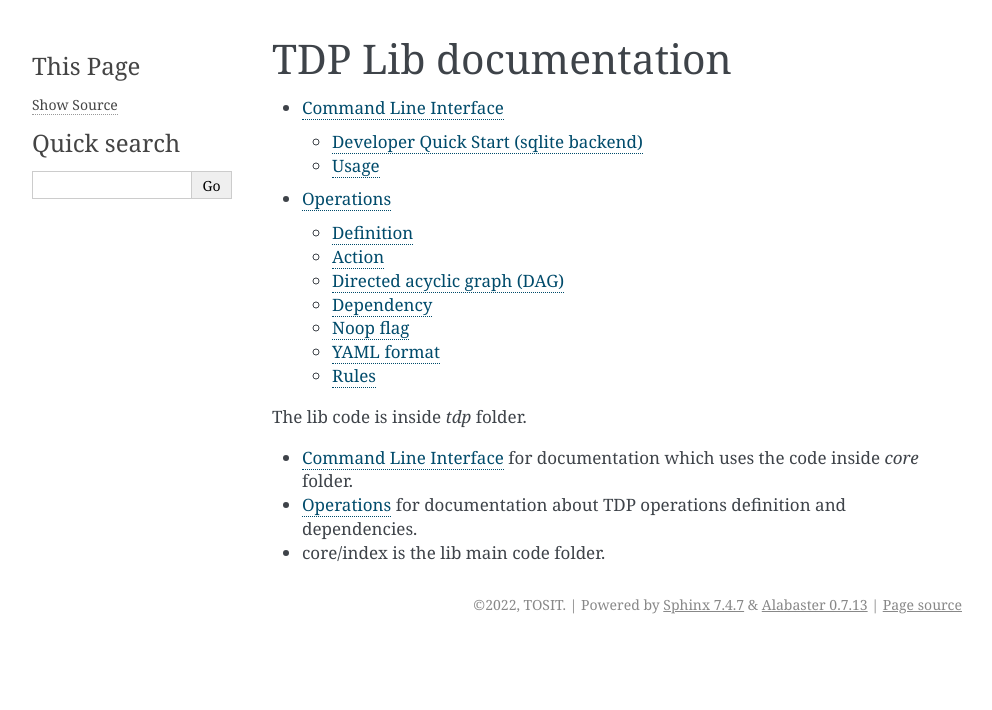
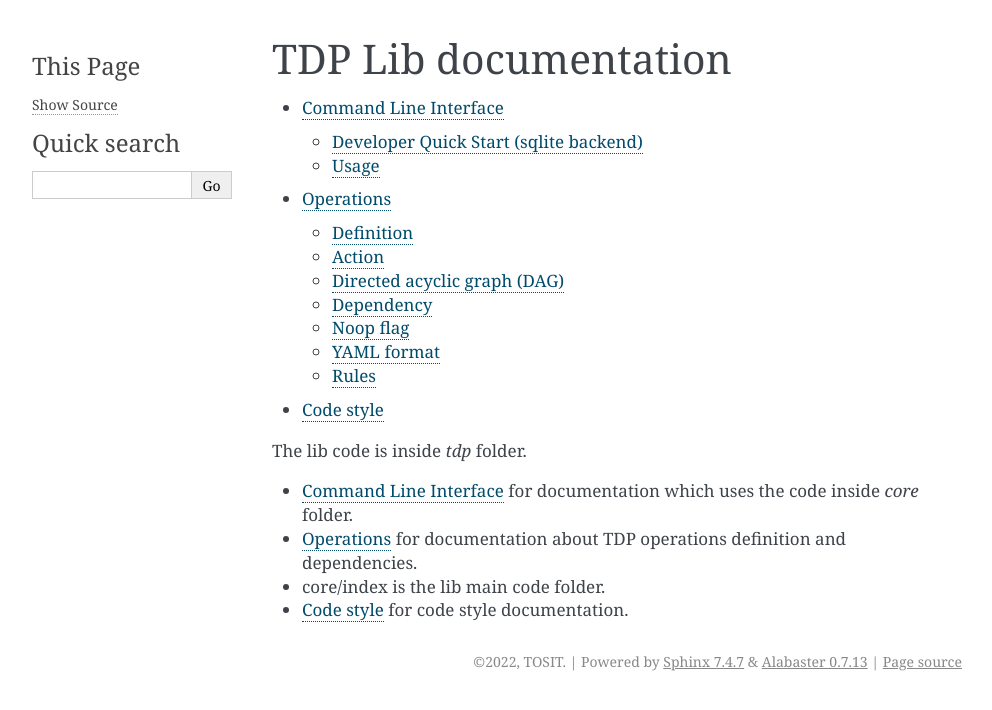
Before and after one commit to TOSIT-IO/tdp-lib, a Sphinx documentation site: the page built from docs/developer/index.rst, in a window 1280 px wide. Shown: the top 710 px of the page, without its empty margins (148-1140 px from the left). Built offline with Sphinx 7.4.7, drawn with Linux system fonts in a browser that asks for light colours; pages that are not in the unit, such as notebooks, are missing from menus.

Commit message:
docs: add style guide

```diff
--- /dev/null
+++ b/docs/developer/code_style.rst
@@ -0,0 +1,6 @@
+Code style
+==========
+
+Tdp-lib follows the `Google Python Style Guide <https://google.github.io/styleguide/pyguide.html>`_.
+
+`Black <https://pypi.org/project/black/>`_ is used for formatting. To format the code, run ``black .`` in the root directory.
--- a/docs/developer/index.rst
+++ b/docs/developer/index.rst
@@ -7,6 +7,7 @@ TDP Lib documentation
     cli/index
     operations
     core/index
+    code_style
 
 
 The lib code is inside `tdp` folder.
@@ -14,3 +15,4 @@ The lib code is inside `tdp` folder.
 * :doc:`cli/index` for documentation which uses the code inside `core` folder.
 * :doc:`operations` for documentation about TDP operations definition and dependencies.
 * :doc:`core/index` is the lib main code folder.
+* :doc:`code_style` for code style documentation.
```
